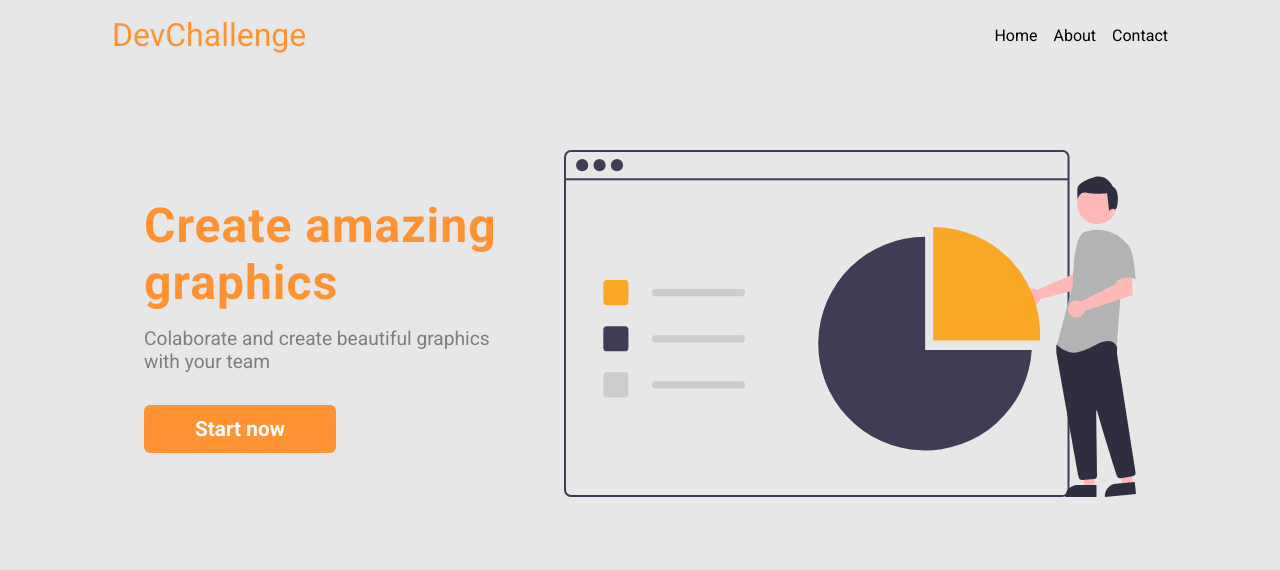
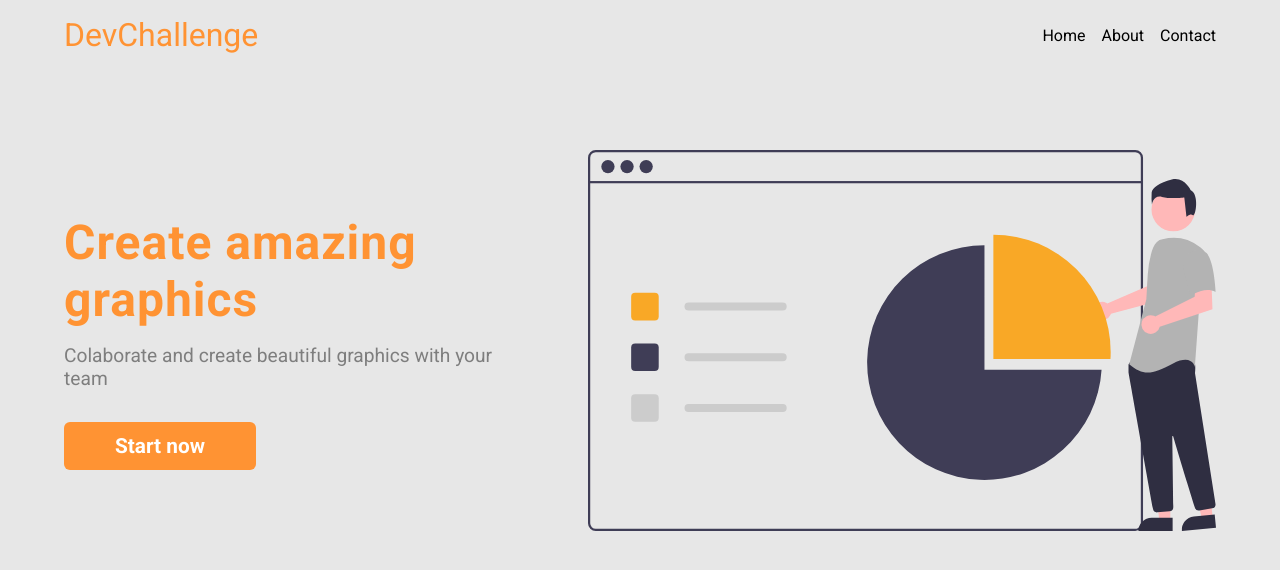
Before and after one commit to euheber/dev-challenge, a plain HTML site: page index.html in a window 1280 px wide. Drawn offline with Linux system fonts and the light colour scheme.

Commit message:
fixed padding

```diff
--- a/style/style.css
+++ b/style/style.css
@@ -65,7 +65,7 @@ header {
   display: flex;
   align-items: center;
   justify-content: space-between;
-  padding: 1rem 3rem;
+  padding: 1rem 0;
   height: 4.375rem;
 }
 
@@ -100,7 +100,6 @@ main{
   align-items: center;
   justify-content: center;
   margin-top: 5rem;
-  padding-inline: 5rem;
 }
 
 .text-content{
```
